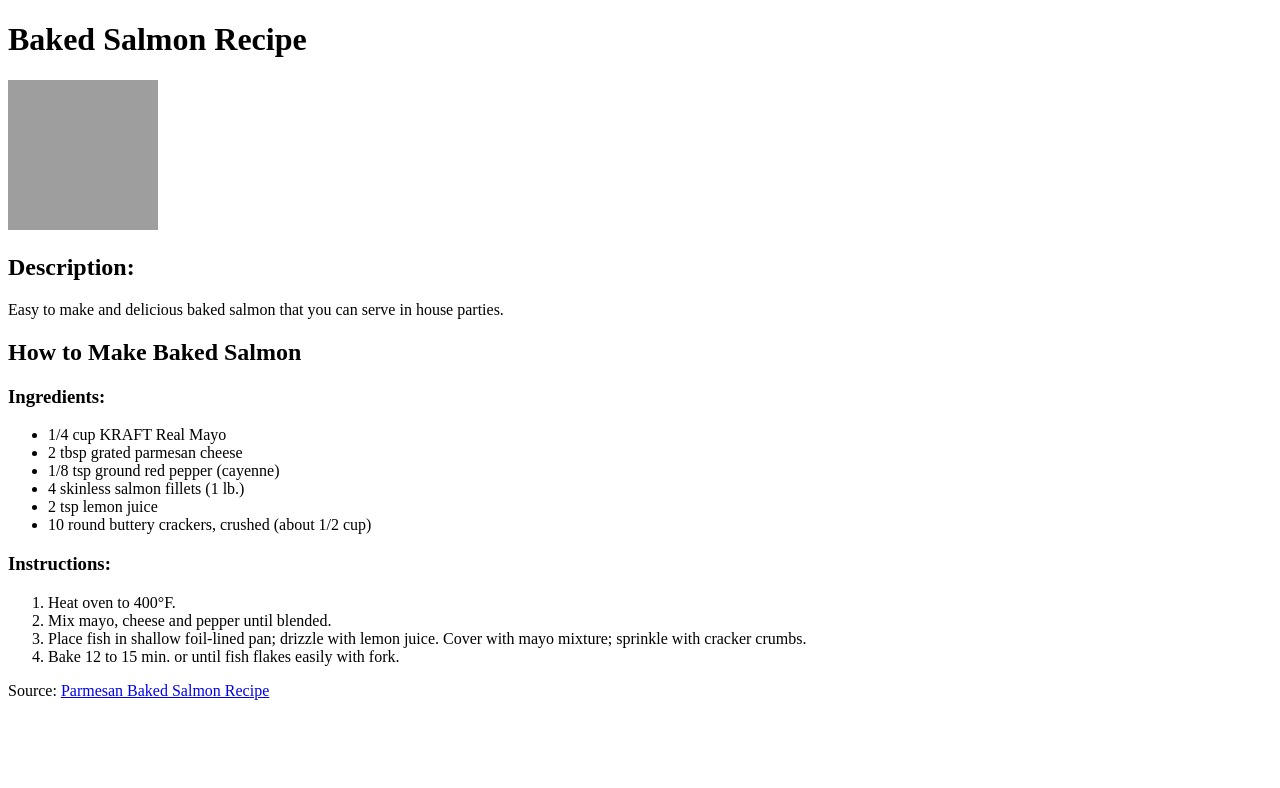
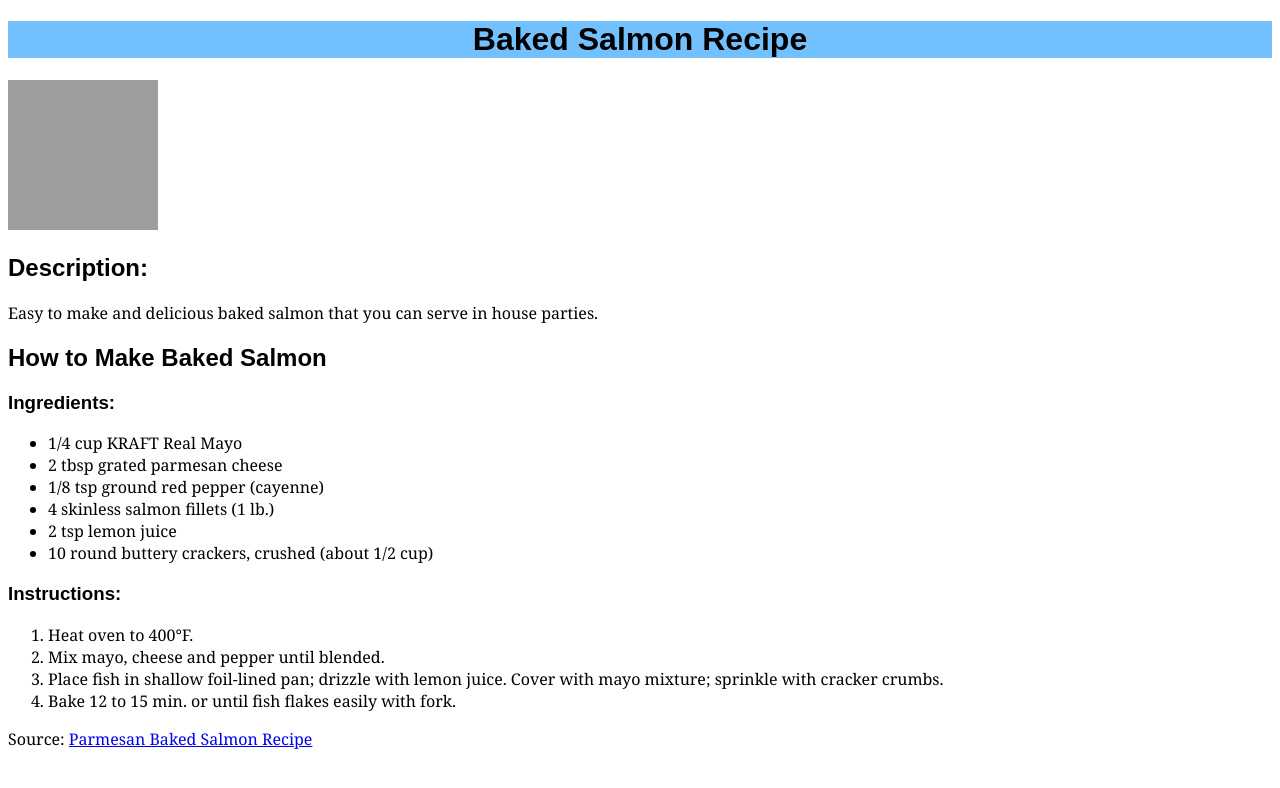
Before and after one commit to jillian-armonia/odin-recipes, a plain HTML site: page recipes/baked-salmon.html in a window 1280 px wide. Drawn offline with Linux system fonts and the light colour scheme; grey boxes are pictures that could not be loaded.

Commit message:
add style.css in index and baked salmon

```diff
--- a/recipes/baked-salmon.html
+++ b/recipes/baked-salmon.html
@@ -3,6 +3,7 @@
 <head>
     <meta charset="UTF-8">
     <meta name="viewport" content="width=device-width, initial-scale=1.0">
+    <link rel="stylesheet" href="../style.css">
     <title>Odin Recipes Project | Baked Salmon</title>
 </head>
 <body>
--- /dev/null
+++ b/style.css
@@ -0,0 +1,12 @@
+h1, h2, h3{
+    font-family: Arial, Helvetica, sans-serif;
+}
+
+h1{
+    background-color: rgb(115, 192, 255);
+    text-align: center;
+}
+
+li, p{
+    font-family: Georgia, 'Times New Roman', Times, serif;
+}
```
Also changed, not shown: index.html (+1 -0 lines).
